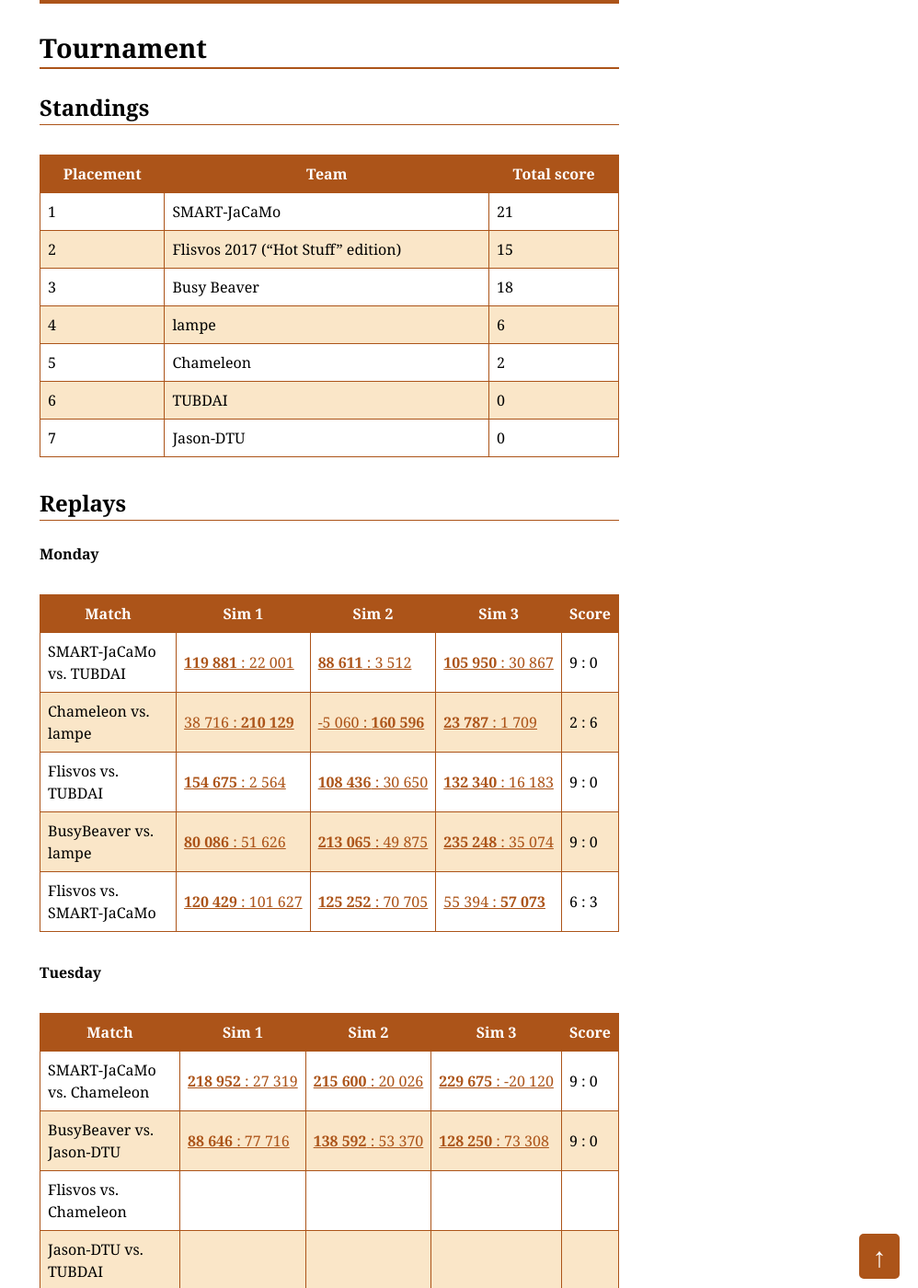
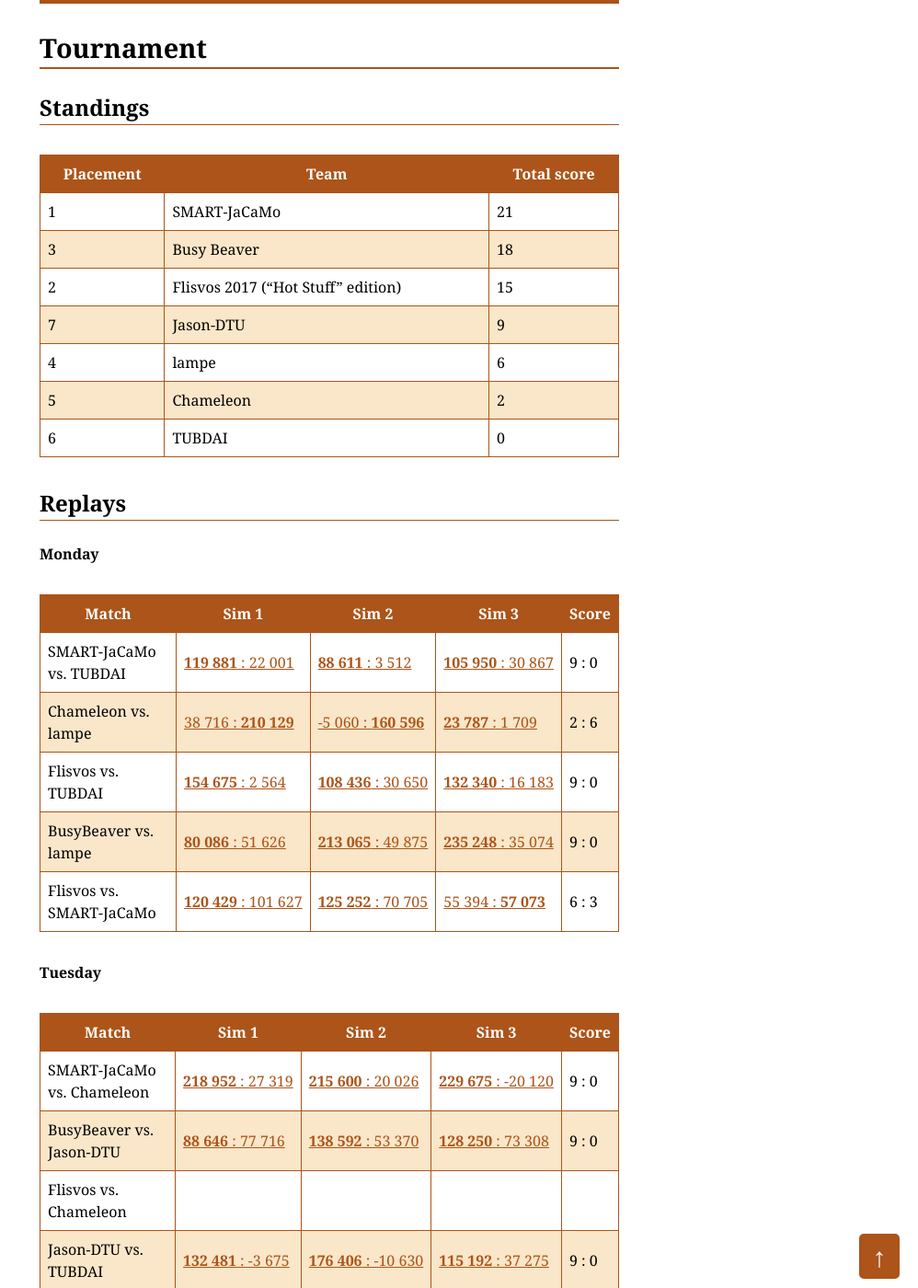
Before and after one commit to agentcontest/agentcontest.github.io, a Jekyll site: the page built from 2017/index.md, in a window 1280 px wide and 1400 px high, scrolled down 281 px. Shown: the whole window at 92% size, without its empty margins (282-1280 px from the left). Built offline with Jekyll 4.4.1, drawn with Linux system fonts in a browser that asks for light colours.

Commit message:
jason-dtu vs tubdai complete

```diff
--- a/2017/index.md
+++ b/2017/index.md
@@ -12,12 +12,12 @@ Tournament
 Placement | Team | Total score
 --- | --- | ---
 1 | SMART-JaCaMo | 21
+3 | Busy Beaver | 18
 2 | Flisvos 2017 ("Hot Stuff" edition) | 15
-3 | Busy Beaver | 18
+7 | Jason-DTU | 9
 4 | lampe | 6
 5 | Chameleon | 2
 6 | TUBDAI | 0
-7 | Jason-DTU | 0
 
 ### Replays
 
@@ -38,7 +38,7 @@ Match | Sim 1 | Sim 2 | Sim 3 | Score
 SMART&#8209;JaCaMo vs. Chameleon | [**218&nbsp;952**&nbsp;:&nbsp;27&nbsp;319](/2017/replays/?2017-09-19-14-03-51-2017-MAPC-Sim1) | [**215&nbsp;600**&nbsp;:&nbsp;20&nbsp;026](/2017/replays/?2017-09-19-14-03-51-2017-MAPC-Sim2) | [**229&nbsp;675**&nbsp;:&nbsp;&#8209;20&nbsp;120](/2017/replays/?2017-09-19-14-03-51-2017-MAPC-Sim3) | 9 : 0
 BusyBeaver vs. Jason&#8209;DTU | [**88&nbsp;646**&nbsp;:&nbsp;77&nbsp;716](/2017/replays/?2017-09-19-14-03-31-2017-MAPC-Sim1) | [**138&nbsp;592**&nbsp;:&nbsp;53&nbsp;370](/2017/replays/?2017-09-19-14-03-31-2017-MAPC-Sim2) | [**128&nbsp;250**&nbsp;:&nbsp;73&nbsp;308](/2017/replays/?2017-09-19-14-03-31-2017-MAPC-Sim3) | 9 : 0
 Flisvos vs. Chameleon |
-Jason&#8209;DTU vs. TUBDAI |
+Jason&#8209;DTU vs. TUBDAI | [**132&nbsp;481**&nbsp;:&nbsp;&#8209;3&nbsp;675](/2017/replays/?2017-09-19-16-06-33-2017-MAPC-Sim1) | [**176&nbsp;406**&nbsp;:&nbsp;&#8209;10&nbsp;630](/2017/replays/?2017-09-19-16-06-33-2017-MAPC-Sim2) | [**115&nbsp;192**&nbsp;:&nbsp;37&nbsp;275](/2017/replays/?2017-09-19-16-06-33-2017-MAPC-Sim3) | 9 : 0
 Flisvos vs. lampe |
 SMART&#8209;JaCaMo vs. BusyBeaver |
 
```
